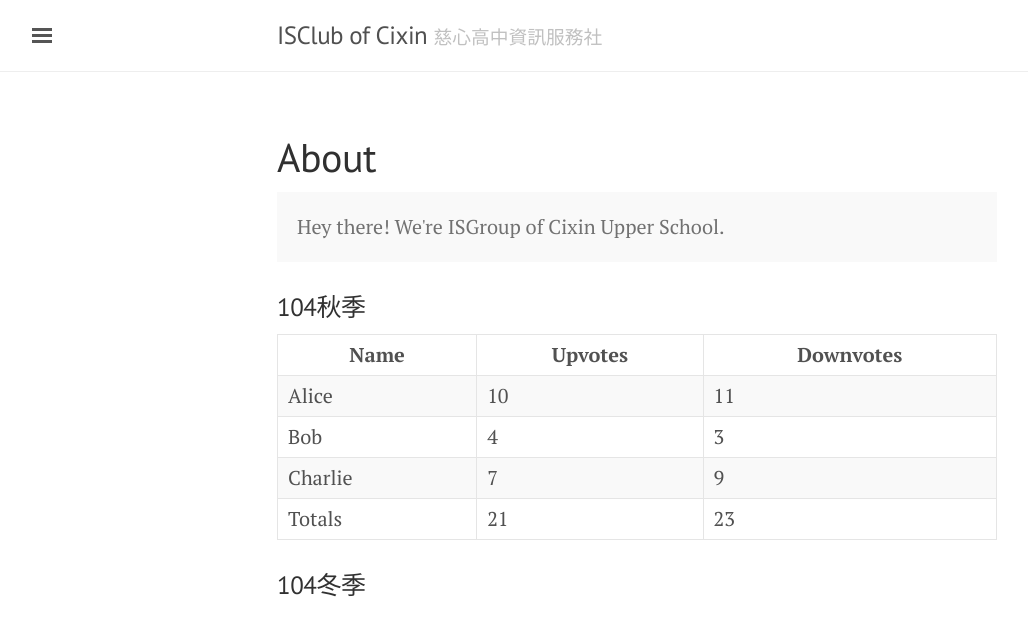
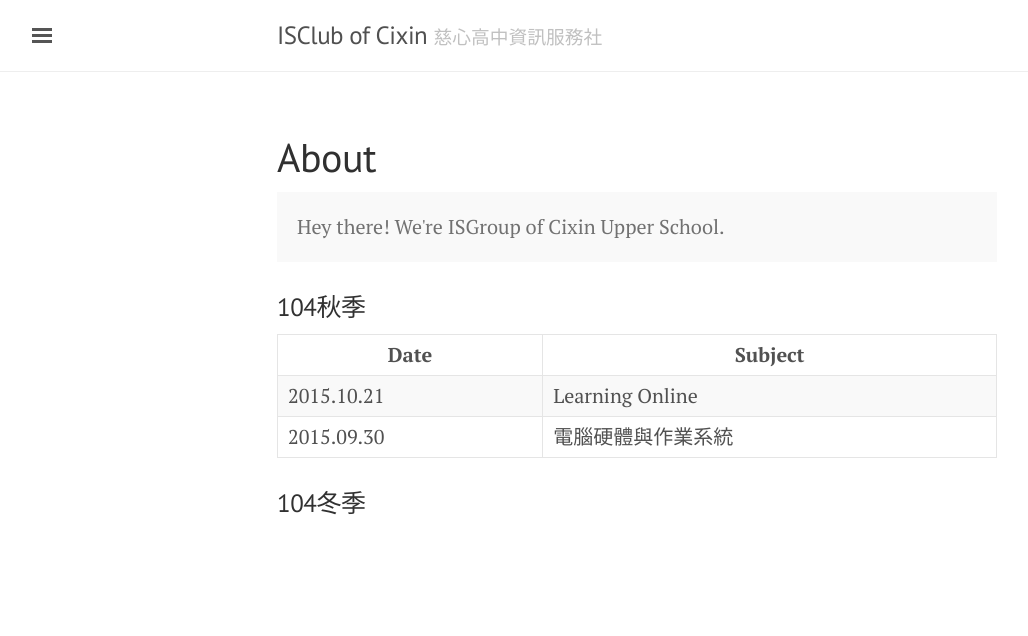
Before and after one commit to iscixin/iscixinclub, a Jekyll site: the page built from about.md, in a window 1280 px wide. Shown: the top 636 px of the page, without its empty margins (3-1031 px from the left). Built offline with Jekyll 4.4.1, drawn with Linux system fonts in a browser that asks for light colours.

Commit message:
modify about page

```diff
--- a/about.md
+++ b/about.md
@@ -12,33 +12,20 @@ title: About
 <table>
   <thead>
     <tr>
-      <th>Name</th>
-      <th>Upvotes</th>
-      <th>Downvotes</th>
+      <th>Date</th>
+      <th>Subject</th>
     </tr>
   </thead>
   <tfoot>
     <tr>
-      <td>Totals</td>
-      <td>21</td>
-      <td>23</td>
+      <td>2015.09.30</td>
+      <td>電腦硬體與作業系統</td>
     </tr>
   </tfoot>
   <tbody>
     <tr>
-      <td>Alice</td>
-      <td>10</td>
-      <td>11</td>
-    </tr>
-    <tr>
-      <td>Bob</td>
-      <td>4</td>
-      <td>3</td>
-    </tr>
-    <tr>
-      <td>Charlie</td>
-      <td>7</td>
-      <td>9</td>
+      <td>2015.10.21</td>
+      <td>Learning Online</td>
     </tr>
   </tbody>
 </table>
```
